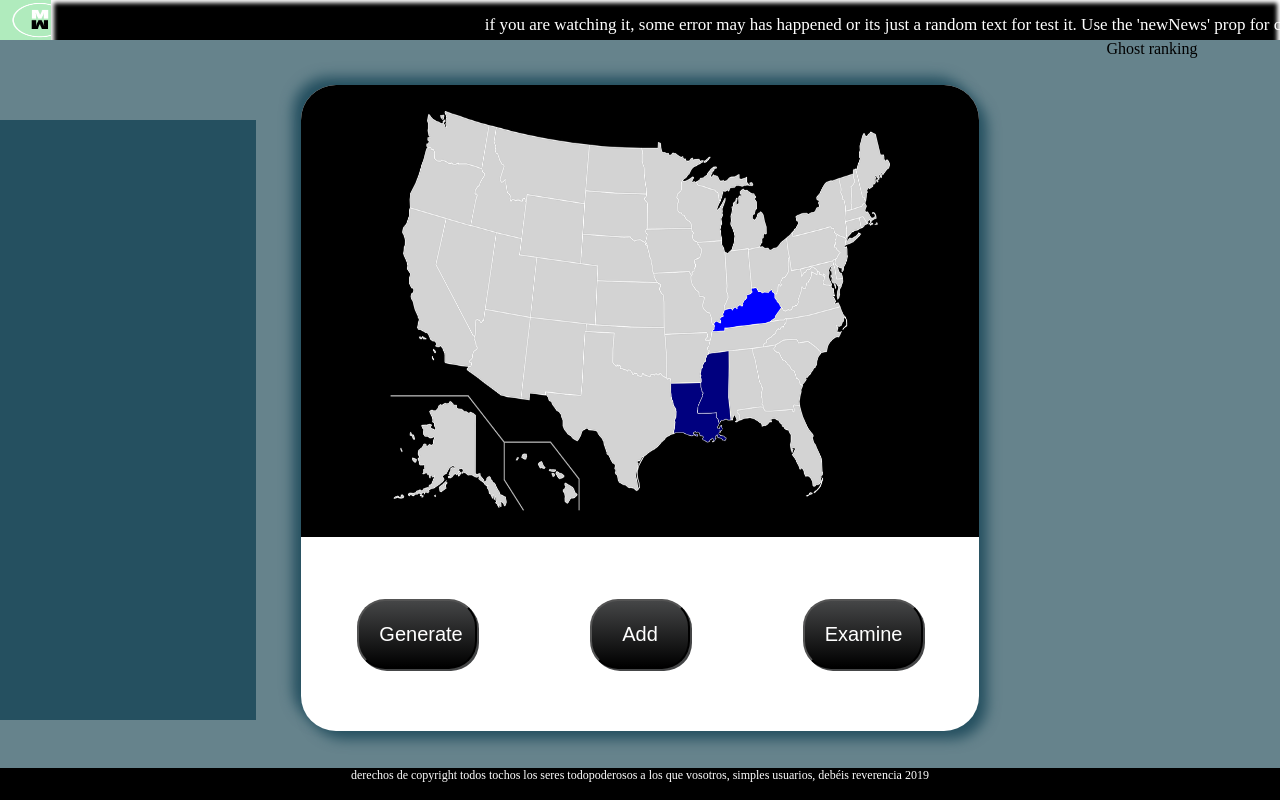
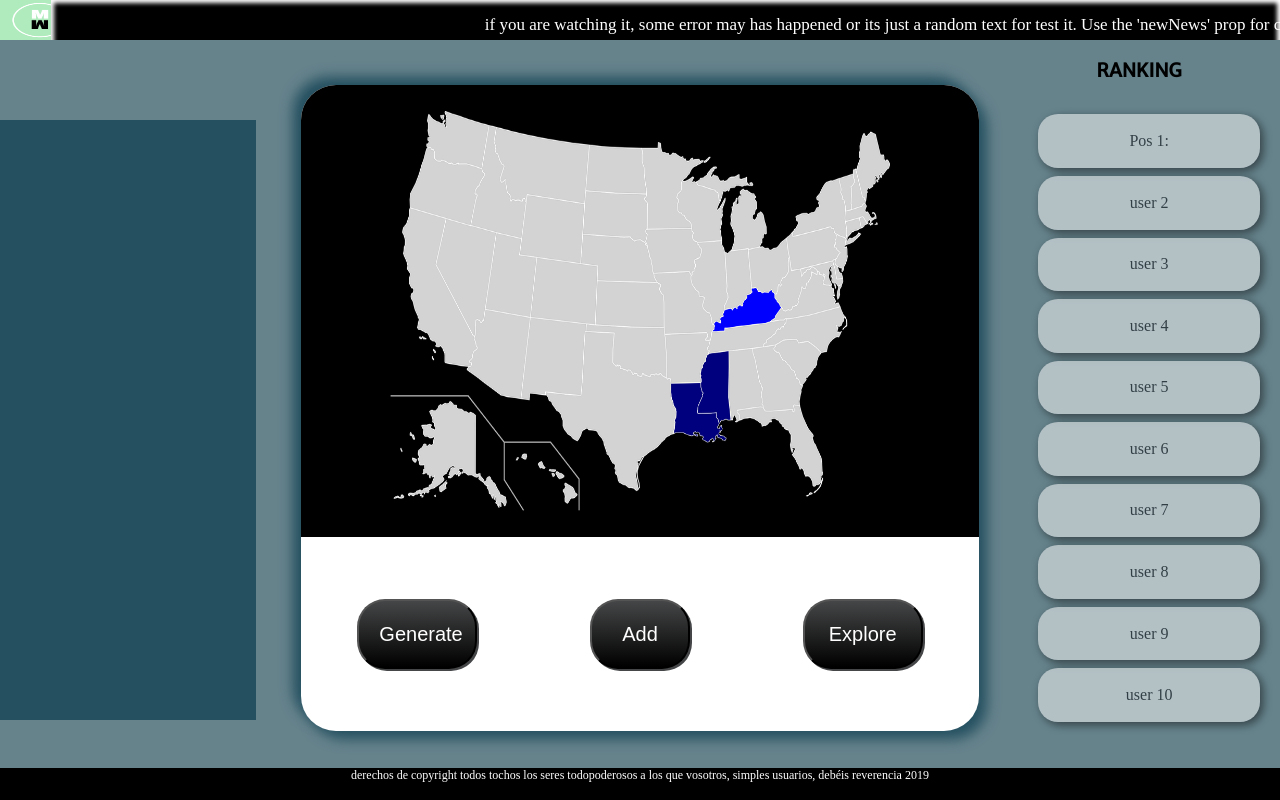
Before and after one commit to fullstacktf/myment-front, a Vue app: page /#/home in a window 1280 px wide. Built offline with nearby package versions, Linux system fonts and the light colour scheme; what vue-sidebar-menu would draw is missing.

Commit message:
last version

```diff
--- /dev/null
+++ b/src/components/FakeLeaderboard.vue
@@ -0,0 +1,66 @@
+<template>
+    <div class="containerRanking">
+        <div class="titleWrapper"><h3>RANKING</h3></div>
+        <div class="containerLeader">
+            <div class="section">Pos 1: </div>
+            <div class="section">user 2</div>
+            <div class="section">user 3</div>
+            <div class="section">user 4</div>
+            <div class="section">user 5</div>
+            <div class="section">user 6</div>
+            <div class="section">user 7</div>
+            <div class="section">user 8</div>
+            <div class="section">user 9</div>
+            <div class="section">user 10</div>
+        </div>
+    </div>
+</template>
+
+<script>
+export default {
+
+}
+</script>
+
+<style scoped>
+@import url('https://fonts.googleapis.com/css?family=Merriweather+Sans&display=swap');
+
+.containerRanking{
+    height: 90%;
+
+}
+.containerLeader{
+    display: grid;
+    grid-template-rows: repeat(10, 10%);
+    overflow: hidden;
+    margin-top: 15px;
+    width: 90%;
+    height: 90%;
+    padding: 10px;
+}
+.section{
+    display: grid;
+    align-items: center;
+    justify-content: center;
+    margin: 4px;
+    background: white;
+    border-radius: 20px;
+    opacity: 0.5;
+    box-shadow: 3px 3px 10px black;
+
+}
+h3{
+    text-align: center;
+    font-family: 'Merriweather Sans', sans-serif;
+;
+}
+.titleWrapper{
+    width: 90%;
+}
+/*
+@keyframes marquee {
+    0%   { transform: translate(0, 0); }
+    100% { transform: translate(0, -620%); }
+}
+*/
+</style>
--- a/src/views/Home_page/HomePage.vue
+++ b/src/views/Home_page/HomePage.vue
@@ -10,10 +10,10 @@
             <div class="buttonbar">
               <custom-button customWidth = "120px" name = "Generate"></custom-button>
               <custom-button name = "Add"></custom-button>
-              <custom-button customWidth = "120px" name = "Examine"></custom-button>
+              <custom-button customWidth = "120px" name = "Explore"></custom-button>
             </div>
           </div>
-          <div class="ghostRanking">Ghost ranking</div>
+          <div class="ghostRanking"><leader-board></leader-board></div>
     </div>
   </div>
 </template>
@@ -24,6 +24,7 @@ import LoggedHeader from '../../components/LoggedHeader'
 import newsBar from '../../components/NewsBar';
 import Footer from '../../components/Footer';
 import Button from '../../components/Button';
+import FakeLeaderboard from '../../components/FakeLeaderboard'
 export default {
   name: 'Home',
   components: {
@@ -31,7 +32,8 @@ export default {
   'logged-header': LoggedHeader,
   'news-bar': newsBar,
   'custom-footer': Footer,
-  'custom-button': Button
+  'custom-button': Button,
+  'leader-board': FakeLeaderboard
   }
 };
 </script>
@@ -66,9 +68,7 @@ export default {
   background: black;
 
 }
-.buttonbar{
 
-}
 .container{
   display: grid;
   grid-template-columns: 20% 60% 20%;
```
